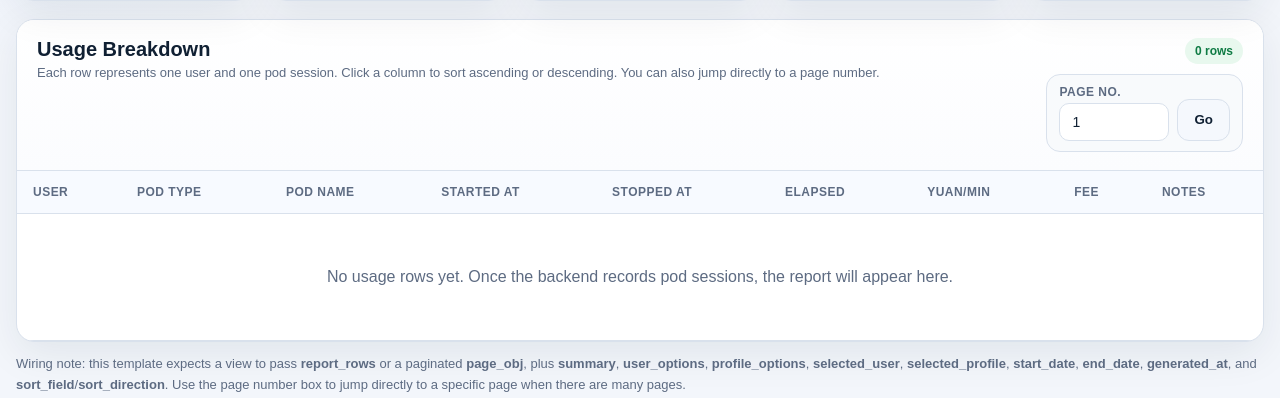
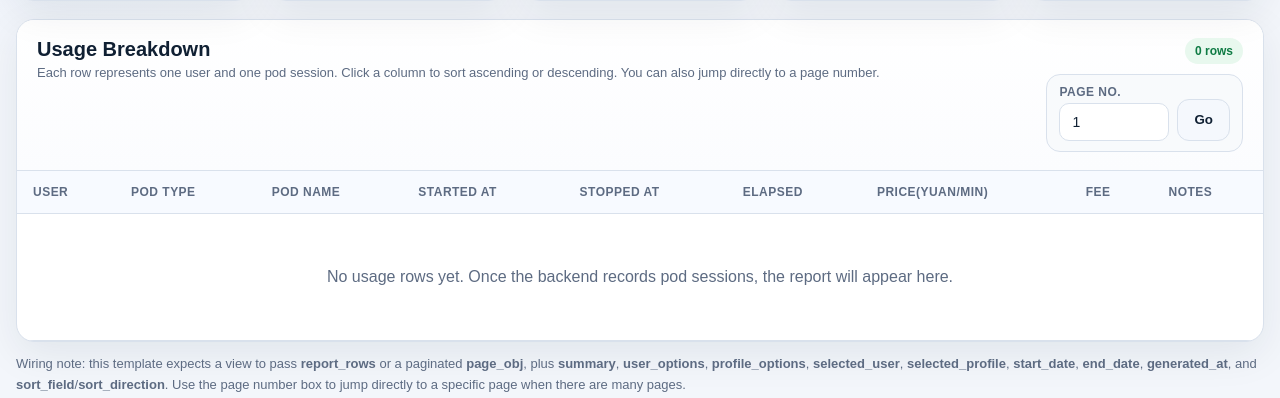
Before and after one commit to pigmanwlj/ai_training, a Django app: page /myapp/training/usage-report/ in a window 1280 px wide. Shown: the part 467-865 px from the top of the page. Run offline with Django 3.2, Linux system fonts and the light colour scheme; the visitor is signed in with stand-in values (Sample User, id 1); data comes from the database, SQL or seed files in the repository; data that the repository does not hold is empty.

Commit message:
optimise pod usage report column name

```diff
--- a/myapp/templates/myapp/pod_usage_report.html
+++ b/myapp/templates/myapp/pod_usage_report.html
@@ -597,7 +597,7 @@
               </th>
               <th>
                 <a class="sort-link" href="?user={{ selected_user|urlencode }}&profile={{ selected_profile|urlencode }}&start={{ start_date|urlencode }}&end={{ end_date|urlencode }}&sort=price_per_min&direction={% if sort_field == 'price_per_min' and sort_direction == 'asc' %}desc{% else %}asc{% endif %}">
-                  yuan/min{% if sort_field == 'price_per_min' %} <span class="sort-indicator">{% if sort_direction == 'asc' %}&uarr;{% else %}&darr;{% endif %}</span>{% endif %}
+                  price(yuan/min){% if sort_field == 'price_per_min' %} <span class="sort-indicator">{% if sort_direction == 'asc' %}&uarr;{% else %}&darr;{% endif %}</span>{% endif %}
                 </a>
               </th>
               <th>
```
